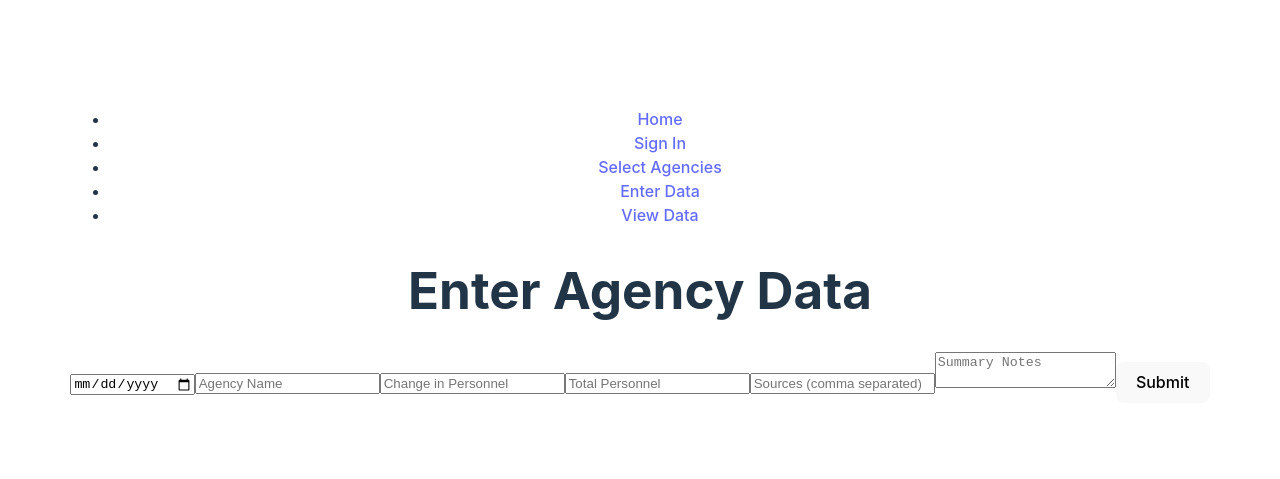
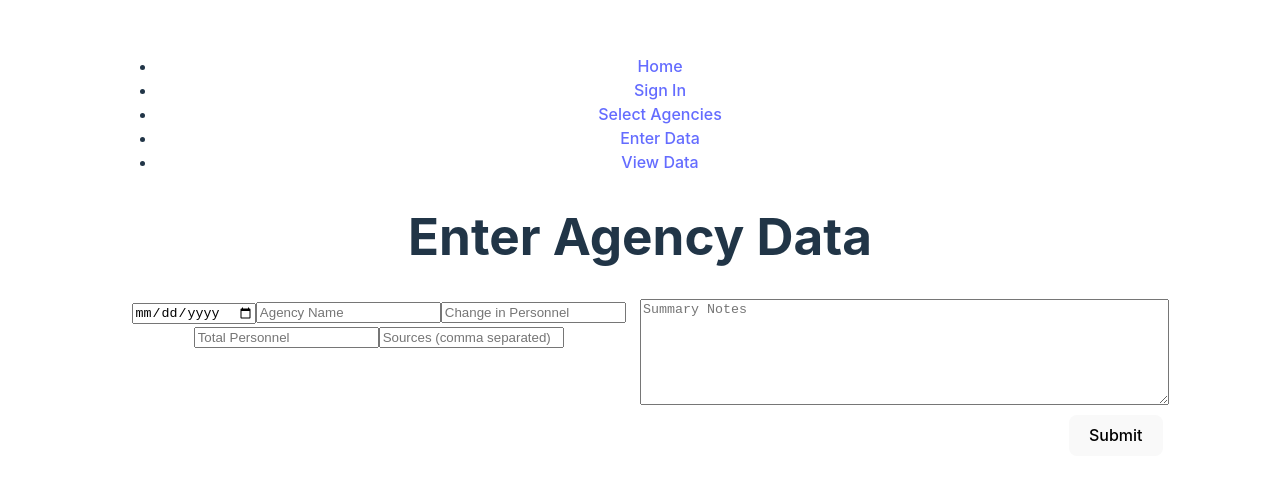
Before and after one commit to mllrjo/jmCapFrontend, a React (Vite) app: page /data-entry in a window 1280 px wide. Shown: the part 153-632 px from the top of the page. Built offline with nearby package versions, Linux system fonts and the light colour scheme.

Commit message:
form revision

```diff
--- a/pages/DataDisplay.jsx
+++ b/pages/DataDisplay.jsx
@@ -1,4 +1,4 @@
-import React, { useState } from 'react';
+import React, { useState, useEffect } from 'react';
 import { useNavigate } from 'react-router-dom';
 
 export default function DataDisplay() {
--- a/pages/DataEntry.jsx
+++ b/pages/DataEntry.jsx
@@ -16,24 +16,36 @@ export default function DataEntry() {
         setFormData({ ...formData, [e.target.name]: e.target.value });
     };
 
-    const handleSubmit = (e) => {
+    const handleSubmit = async (e) => {
         e.preventDefault();
+        const response = await fetch(`${API_BASE_URL}/agencies`, {
+            method: 'POST',
+            headers: { 'Content-Type': 'application/json' },
+            body: JSON.stringify(formData)
+        });
+        if (response.ok) {
+            navigate('/data-display');
+        }
         console.log('Submitted Data:', formData);
-        navigate('/data-display');
     };
 
     return (
         <div>
             <h1>Enter Agency Data</h1>
-            <form onSubmit={handleSubmit}>
-                <input type='date' name='dateCollected' value={formData.dateCollected} onChange={handleChange} required />
-                <input type='text' name='agency' placeholder='Agency Name' value={formData.agency} onChange={handleChange} required />
-                <input type='text' name='personnelChange' placeholder='Change in Personnel' value={formData.personnelChange} onChange={handleChange} />
-                <input type='number' name='totalPersonnel' placeholder='Total Personnel' value={formData.totalPersonnel} onChange={handleChange} />
-                <input type='text' name='sources' placeholder='Sources (comma separated)' value={formData.sources} onChange={handleChange} />
-                <textarea name='summary' placeholder='Summary Notes' value={formData.summary} onChange={handleChange}></textarea>
-                <button type='submit'>Submit</button>
+            <form onSubmit={handleSubmit} style={{ display: 'flex', alignItems: 'flex-start' }}>
+                <div style={{ flex: 1 }}>
+                    <input type='date' name='dateCollected' value={formData.dateCollected} onChange={handleChange} required />
+                    <input type='text' name='agency' placeholder='Agency Name' value={formData.agency} onChange={handleChange} required />
+                    <input type='text' name='personnelChange' placeholder='Change in Personnel' value={formData.personnelChange} onChange={handleChange} />
+                    <input type='number' name='totalPersonnel' placeholder='Total Personnel' value={formData.totalPersonnel} onChange={handleChange} />
+                    <input type='text' name='sources' placeholder='Sources (comma separated)' value={formData.sources} onChange={handleChange} />
+                </div>
+                <div style={{ flex: 1, display: 'flex', flexDirection: 'column', alignItems: 'flex-start' }}>
+                    <textarea name='summary' placeholder='Summary Notes' value={formData.summary} onChange={handleChange} style={{ width: '100%', minHeight: '100px' }}></textarea>
+                    <button type='submit' style={{ alignSelf: 'flex-end', marginTop: '10px' }}>Submit</button>
+                </div>
             </form>
         </div>
+
     );
 }
```
